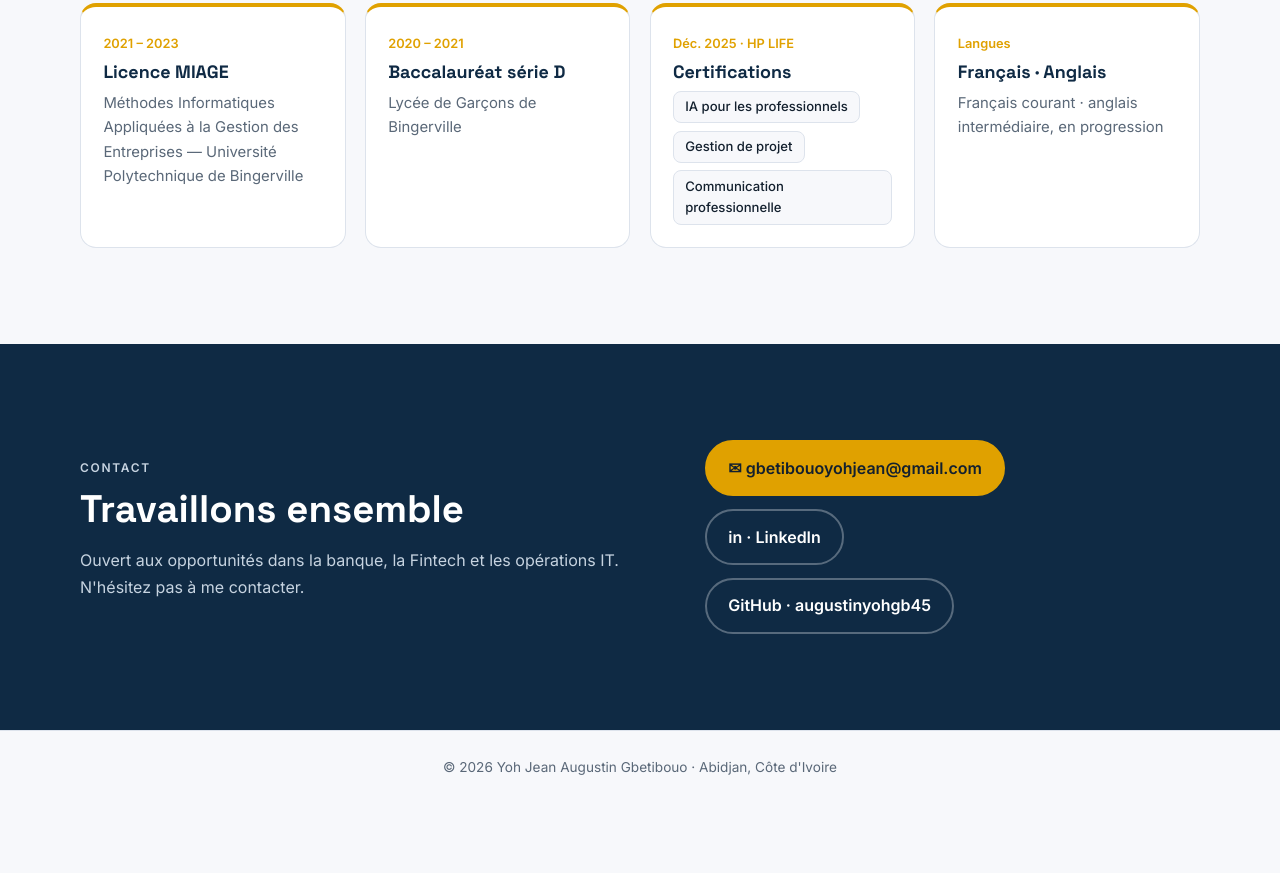
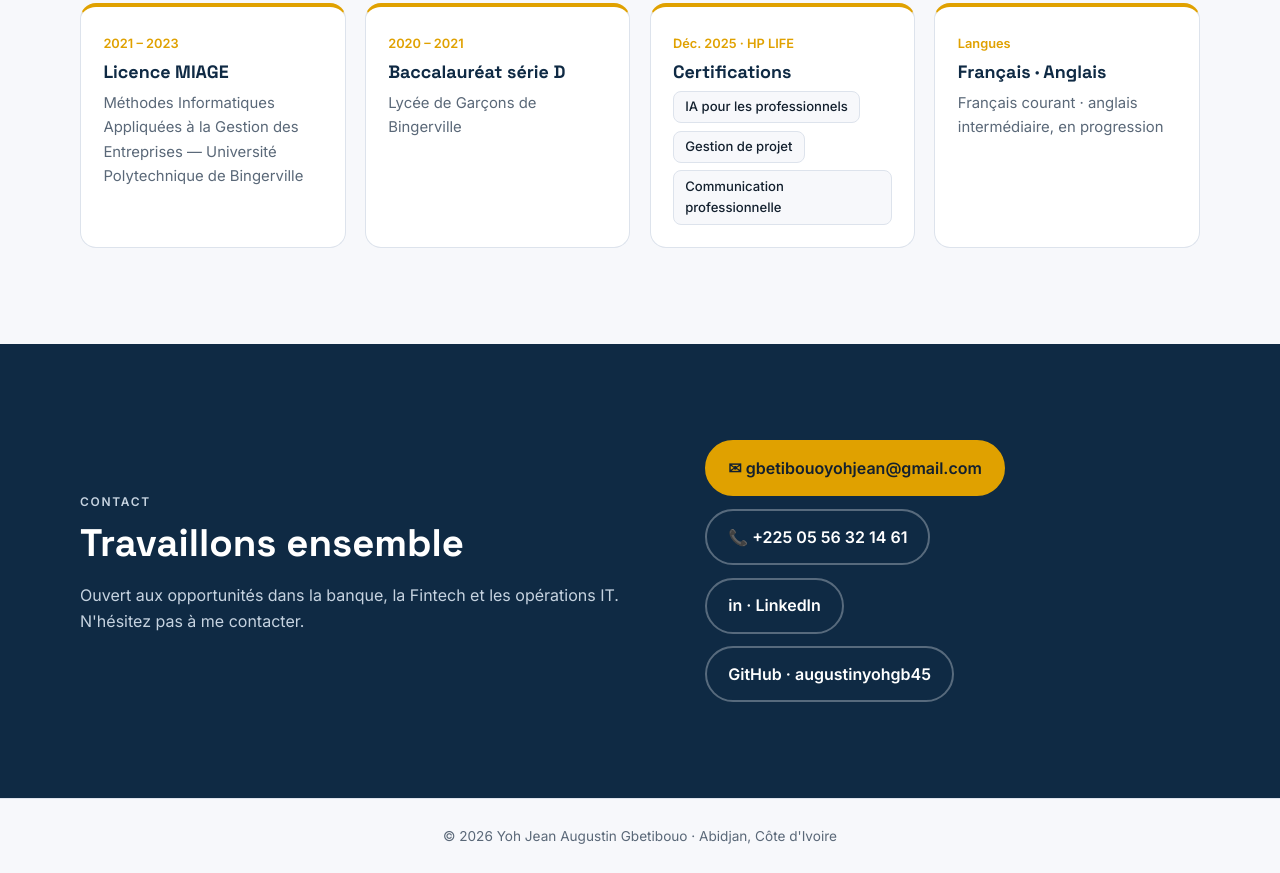
Before and after one commit to augustinyohgb45/augustinyohgb45.github.io, a plain HTML site: page index.html in a window 1280 px wide. Shown: the part 8359-9232 px from the top of the page. Before the commit the page ends 9163 px from the top, so only its background shows below. Drawn offline with Linux system fonts and the light colour scheme.

Commit message:
Ajout du numéro de téléphone dans Contact
Co-Authored-By: Claude Opus 5.5 <noreply@anthropic.com>

```diff
--- a/index.html
+++ b/index.html
@@ -376,6 +376,7 @@
         </div>
         <div class="contact-links">
           <a class="btn" href="mailto:gbetibouoyohjean@gmail.com">✉ gbetibouoyohjean@gmail.com</a>
+          <a class="btn btn-ghost" href="tel:+2250556321461">📞 +225 05 56 32 14 61</a>
           <a class="btn btn-ghost" href="https://www.linkedin.com/in/yoh-jean-augustin-gbetibouo-864551339/" target="_blank" rel="noopener">in · LinkedIn</a>
           <a class="btn btn-ghost" href="https://github.com/augustinyohgb45" target="_blank" rel="noopener">GitHub · augustinyohgb45</a>
         </div>
```
